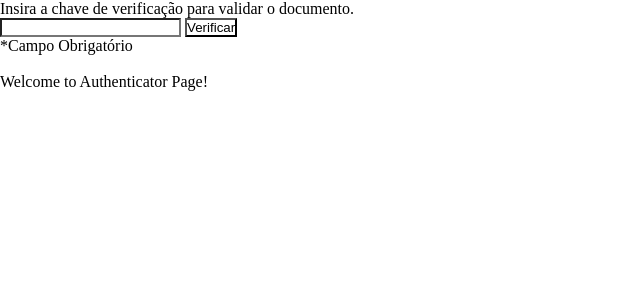
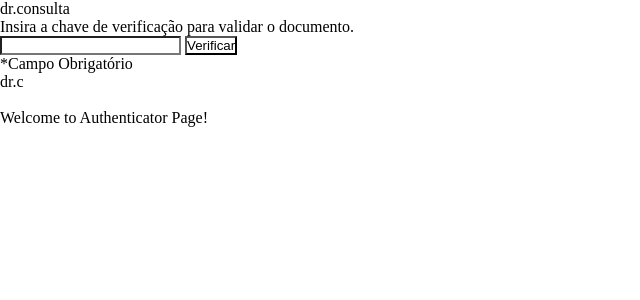
Before and after one commit to cantaruttim/AutenticadorCode, a Next.js app: page / in a window 1280 px wide. Shown: the top 300 px of the page, without its empty margins (0-640 px from the left). Built offline with nearby package versions, Linux system fonts and the light colour scheme.

Commit message:
className

```diff
--- a/pages/index.js
+++ b/pages/index.js
@@ -14,18 +14,26 @@ function Home() {
             <title>Home</title>
         </Head>
 
+        <header>
+            dr.consulta
+        </header>
+
         <div className='Bloco'>
             <div className='text_1'>
                 Insira a chave de verificação para validar o documento.
             </div>
 
-            <input type="text" /> <button>Verificar</button>
+            <input className='campoTexto' type="text" /> <button className='btnVerificar'>Verificar</button>
 
             <div className='CampoObrigatorio'>
                 *Campo Obrigatório
             </div>
 
         </div>
+
+        <footer>
+            dr.c
+        </footer>
 
         <br />
         Welcome to Authenticator Page!
--- a/styles/styles.css
+++ b/styles/styles.css
@@ -2,10 +2,4 @@
     padding: 0;
     margin: 0;
     background-color: #fff;
-  }
-
-  body {
-    width: 100%;
-    height: 75%vh;
-    background-color: rgb(112, 112, 241);
-  }
+}
```
